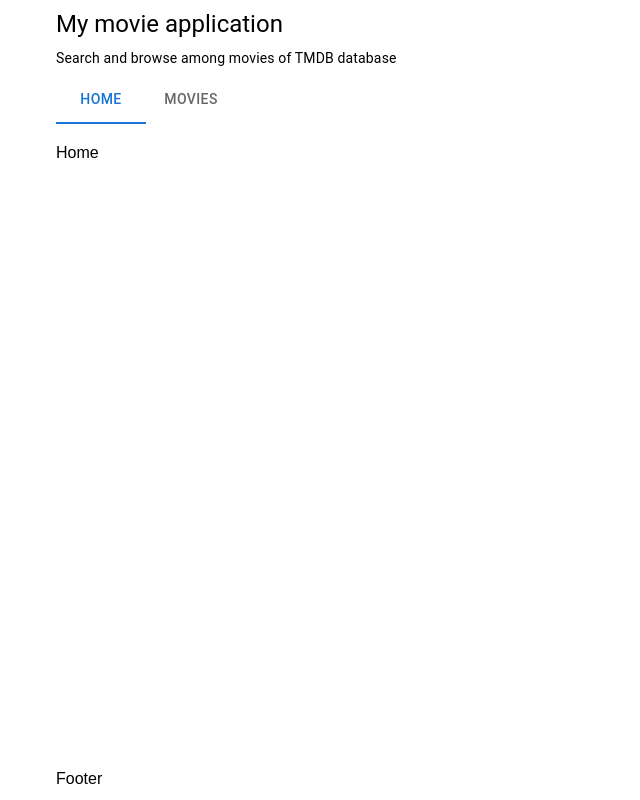
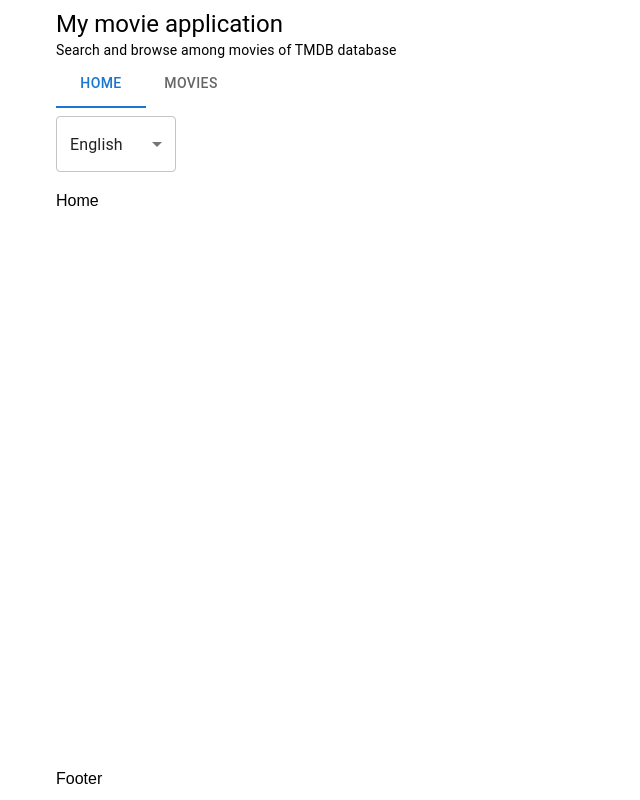
Before and after one commit to Nadjide/movie-app-ui, a React (Create React App) app: page / in a window 1280 px wide. Shown: the whole page, without its empty margins (0-640 px from the left). Built offline with nearby package versions, Linux system fonts and the light colour scheme.

Commit message:
internallisation fonctionel

```diff
--- a/src/components/Header/Header.tsx
+++ b/src/components/Header/Header.tsx
@@ -1,17 +1,24 @@
 import { Box, Typography } from "@mui/material";
 import NavBar from "../Navbar/NavBar";
 import classes from "./Header.module.css";
+import LanguageSelector from "./LanguageSelector";
+import { useTranslation } from "react-i18next";
+import { i18nMap } from "../../i18n/map";
+export default function Header() {
 
-export default function Header() {
+    const { t } = useTranslation();
     return (
         <Box className={classes.root}>
+            <Box className={classes.content}>
                 <Typography component="h1" variant="h5">
-        My movie application
+                    {t(i18nMap.header.title)}
                 </Typography>
-      <Typography variant="body2">
-        Search and browse among movies of TMDB database
-      </Typography>
+                <Typography variant="body2">{t(i18nMap.header.description)}</Typography>
                 <NavBar />
+            </Box>
+            <Box>
+                <LanguageSelector />
+            </Box>
         </Box>
     );
 }
--- /dev/null
+++ b/src/components/Header/LanguageSelector/classes.module.css
@@ -0,0 +1,6 @@
+.root {
+    width: 120px;
+   }
+   .select {
+    width: 100%;
+   }
--- /dev/null
+++ b/src/components/Header/LanguageSelector/index.tsx
@@ -0,0 +1,21 @@
+import { useTranslation } from "react-i18next";
+import { Select, MenuItem, Box } from "@mui/material";
+import classes from "./classes.module.css";
+export default function LanguageSelector() {
+    const { i18n } = useTranslation();
+    const changeLanguage = (lng: string) => {
+        i18n.changeLanguage(lng);
+    };
+    return (
+        <Box className={classes.root}>
+            <Select
+                value={i18n.language}
+                onChange={(e) => changeLanguage(e.target.value as string)}
+                className={classes.select}
+            >
+                <MenuItem value="en">English</MenuItem>
+                <MenuItem value="fr">Français</MenuItem>
+            </Select>
+        </Box>
+    );
+}
```
Lines whose indentation alone changed are shown as unchanged.
